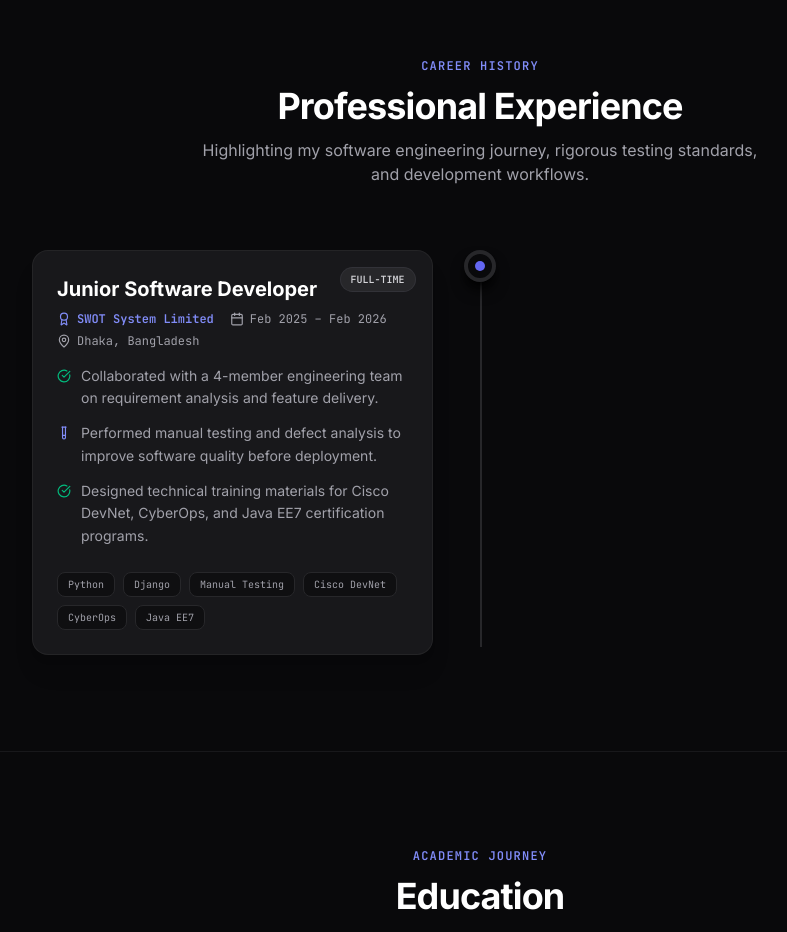
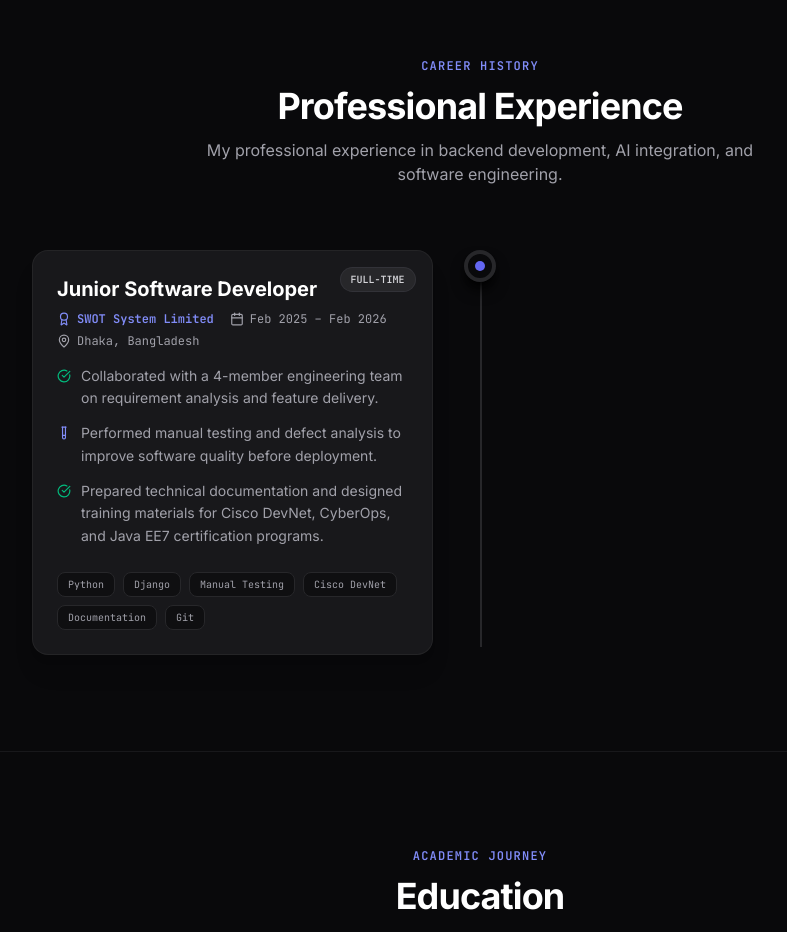
Before and after one commit to ays19/Sharar-s-portfolio, a React (Vite) app: page / in a window 1280 px wide. Shown: the part 1560-2492 px from the top of the page, without its empty margins (160-947 px from the left). Built offline with nearby package versions, Linux system fonts and the light colour scheme.

Commit message:
fix: update experience section subtitle and tags, merge documentation bullets

```diff
--- a/src/components/Experience.tsx
+++ b/src/components/Experience.tsx
@@ -15,7 +15,7 @@ export default function Experience() {
             Professional Experience
           </h2>
           <p className="text-neutral-400 max-w-xl text-sm sm:text-base">
-            Highlighting my software engineering journey, rigorous testing standards, and development workflows.
+            My professional experience in backend development, AI integration, and software engineering.
           </p>
         </div>
 
--- a/src/data.ts
+++ b/src/data.ts
@@ -34,9 +34,9 @@ export const experiences: Experience[] = [
     description: [
       'Collaborated with a 4-member engineering team on requirement analysis and feature delivery.',
       'Performed manual testing and defect analysis to improve software quality before deployment.',
-      'Designed technical training materials for Cisco DevNet, CyberOps, and Java EE7 certification programs.'
+      'Prepared technical documentation and designed training materials for Cisco DevNet, CyberOps, and Java EE7 certification programs.'
     ],
-    skillsUsed: ['Python', 'Django', 'Manual Testing', 'Cisco DevNet', 'CyberOps', 'Java EE7']
+    skillsUsed: ['Python', 'Django', 'Manual Testing', 'Cisco DevNet', 'Documentation', 'Git']
   }
 ];
 
```
